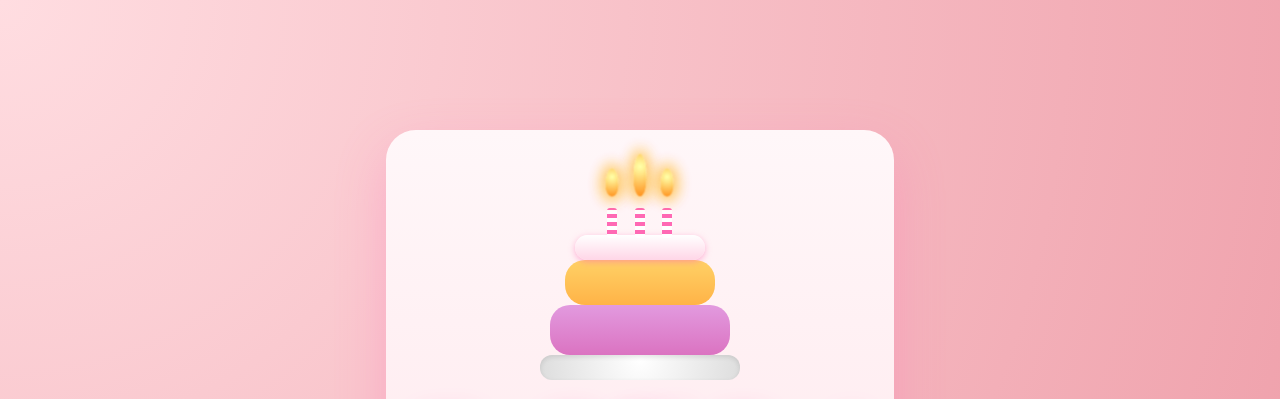
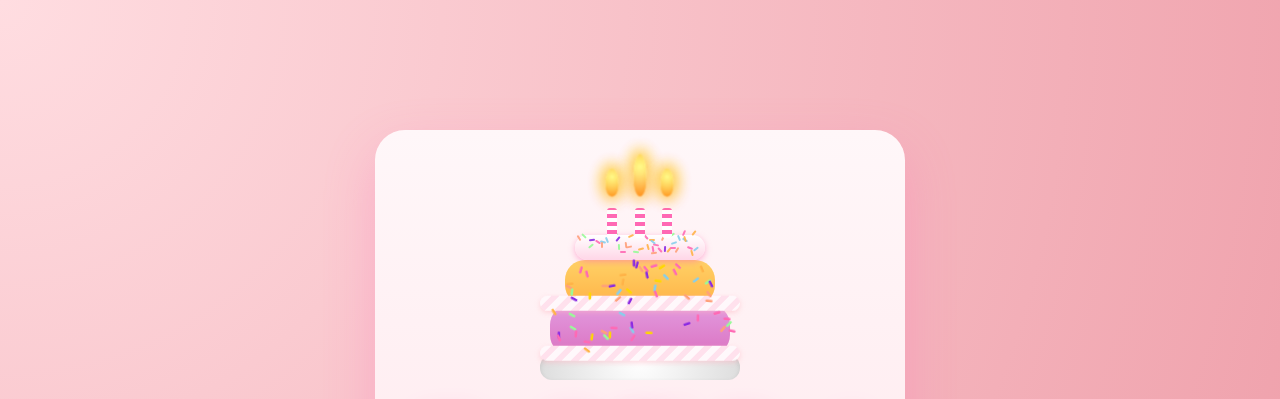
Before and after one commit to vanputrah24-ctrl/Nurfa-s-birthday, a plain HTML site: page index.html in a window 1280 px wide. Shown: the top 399 px of the page. Drawn offline with Linux system fonts and the light colour scheme.

Commit message:
Update index.html

```diff
--- a/index.html
+++ b/index.html
@@ -84,6 +84,7 @@ body {
   background: linear-gradient(to top, #ffb347, #ffd166);
 }
 
+
 .icing {
   position: absolute;
   bottom: 120px;
@@ -118,7 +119,9 @@ body {
   opacity: 0.9;
 }
 
-/* === Dekorasi Kue === */
+/* === Tambahan Ornamen Warna-Warni di Kue === */
+
+/* Lapisan krim bergelombang antara layer */
 .layer-decor {
   position: absolute;
   width: 200px;
@@ -137,15 +140,21 @@ body {
   animation: waveMove 3s ease-in-out infinite alternate;
 }
 
-.layer-decor.middle { bottom: 70px; }
-.layer-decor.bottom { bottom: 20px; }
+.layer-decor.middle {
+  bottom: 70px;
+}
 
+.layer-decor.bottom {
+  bottom: 20px;
+}
+
+/* Efek bergerak lembut di krim */
 @keyframes waveMove {
   0% { transform: translateX(-50%) translateY(0); }
   100% { transform: translateX(-50%) translateY(3px); }
 }
 
-/* Sprinkle */
+/* Sprinkle warna-warni di atas tiap layer */
 .sprinkle {
   position: absolute;
   width: 6px;
@@ -162,20 +171,31 @@ body {
   50% { transform: rotate(calc(var(--angle) + 20deg)) scale(1.2); opacity: 1; }
 }
 
-/* Candles & Flame */
+
+@keyframes twinkleEmoji {
+  0%, 100% { transform: scale(1); opacity: 0.5; }
+  50% { transform: scale(1.3); opacity: 1; }
+}
+
+
+
+/* Candles */
 .candle {
   position: absolute;
   bottom: 142px;
   width: 10px;
   height: 30px;
   border-radius: 3px;
-  background: repeating-linear-gradient(to top, #fff, #fff 4px, #ff69b4 4px, #ff69b4 8px);
+  background: repeating-linear-gradient(
+      to top, #fff, #fff 4px, #ff69b4 4px, #ff69b4 8px);
 }
 
 #candle1 { left: 50%; transform: translateX(-50%); }
 #candle2 { left: 35%; }
 #candle3 { left: 60%; }
 
+/* Flames */
+/* Flames */
 .flame {
   position: absolute;
   width: 14px;
@@ -186,13 +206,42 @@ body {
   animation: flicker 0.8s ease-in-out infinite;
 }
 
-#flame1 { bottom: 182px; height: 45px; left: 47%; transform: translateX(-50%); }
-#flame2 { bottom: 182px; height: 30px; left: 34%; transform: translateX(-50%); }
-#flame3 { bottom: 182px; height: 30px; left: 59%; transform: translateX(-50%); }
+/* Sesuaikan posisi dengan candle masing-masing */
+#flame1 {
+  bottom: 182px;
+  height: 45px;
+  left: 47%;
+  transform: translateX(-50%);
+}
+#flame2 {
+  bottom: 182px;
+  height: 30px;
+  left: 34%;
+  transform: translateX(-50%);
+}
+#flame3 {
+  bottom: 182px;
+  height: 30px;
+  left: 59%;
+  transform: translateX(-50%);
+}
+
 
 @keyframes flicker {
   0%, 100% { transform: scale(1) translateY(0); opacity: 1; filter: brightness(1.2); }
   50% { transform: scale(0.9) translateY(-1px); opacity: 0.8; filter: brightness(0.9); }
+}
+
+/* Glow */
+.flame::after {
+  content: "";
+  position: absolute;
+  top: -5px; left: -5px;
+  width: 24px; height: 30px;
+  background: radial-gradient(circle, rgba(255,215,0,0.5), transparent);
+  border-radius: 50%;
+  filter: blur(8px);
+  z-index: -1;
 }
 
 /* Message */
@@ -202,7 +251,7 @@ body {
   color: #ff69b4;
   margin: 10px 0 0;
   text-shadow: 0 3px 10px rgba(255,105,180,0.4);
-  animation: glowText 2s ease-in-out 3;
+  animation: glowText 2s ease-in-out 3; /* glow hanya 3x */
 }
 
 @keyframes glowText {
@@ -216,7 +265,7 @@ body {
   margin-top: 8px;
 }
 
-/* Confetti */
+/* Confetti (muncul sekali) */
 .particles {
   position: absolute;
   top: 0; left: 0;
@@ -252,9 +301,9 @@ body {
     <div class="layer layer-bottom"></div>
     <div class="layer layer-middle"></div>
     <div class="layer layer-top"></div>
-    <div class="icing"></div>
-    <div class="stars" id="stars"></div>
-    <div class="meses" id="meses"></div>
+      <div class="icing"></div>
+      <div class="stars" id="stars"></div>
+  <div class="meses" id="meses"></div>
     <div class="candle" id="candle1"></div>
     <div class="candle" id="candle2"></div>
     <div class="candle" id="candle3"></div>
@@ -265,7 +314,10 @@ body {
 
   <div class="message">
     <h1>Happy Birthday Nupaa!</h1>
-    <p>May your day be full of joy and sweetness! 🎂✨<br>Happy 18th ✨ dear Revan</p>
+    <p>May your day be full of joy and sweetness! 🎂✨
+        Happy 18th ✨
+        dear Revan
+    </p>
   </div>
 
   <button class="music-btn" id="musicBtn">🎵 Play Music</button>
@@ -273,13 +325,107 @@ body {
   <div class="particles" id="particles"></div>
 </div>
 
-<!-- 🎶 MUSIC FROM GOOGLE DRIVE -->
-<audio id="birthdaySong" preload="auto">
-  <source src="https://docs.google.com/uc?export=download&id=1xzN2lThbput3tOz1Jla7EDt6Wom1e_L2" type="audio/mp3">
-</audio>
+<audio id="birthdaySong" src="asset/Nadin_Amizah_-_Semua_Aku_Dirayakan_CeeNaija.com_.mp3"></audio>
+
 
 <script>
 document.addEventListener('DOMContentLoaded', () => {
+  const particlesContainer = document.getElementById('particles');
+  const colors = ['#ff69b4', '#ffd700', '#87ceeb', '#98fb98', '#ff8c00', '#ffa07a'];
+
+  // Bikin konfeti sekali aja
+  for (let i = 0; i < 50; i++) {
+    const p = document.createElement('div');
+    p.style.position = 'absolute';
+    p.style.width = '10px';
+    p.style.height = '10px';
+    p.style.borderRadius = '50%';
+    p.style.background = colors[Math.floor(Math.random() * colors.length)];
+    p.style.left = Math.random() * 100 + '%';
+    p.style.top = Math.random() * 100 + '%';
+    p.style.opacity = 0.8;
+    p.style.transform = 'translateY(0)';
+    p.style.transition = 'transform 2s ease-out, opacity 2s ease-out';
+    particlesContainer.appendChild(p);
+    setTimeout(() => {
+      p.style.transform = 'translateY(300px)';
+      p.style.opacity = 0;
+    }, 100);
+    setTimeout(() => p.remove(), 2500);
+  }
+
+    // Tambahkan meses di atas kue
+  const mesesContainer = document.getElementById('meses');
+  const mesesColors = ['#ff69b4', '#ffb347', '#87ceeb', '#98fb98', '#ffa07a', '#8a2be2'];
+  for (let i = 0; i < 40; i++) {
+    const m = document.createElement('span');
+    m.style.left = Math.random() * 120 + 'px';
+    m.style.top = Math.random() * 20 + 'px';
+    m.style.setProperty('--color', mesesColors[Math.floor(Math.random() * mesesColors.length)]);
+    m.style.setProperty('--angle', Math.random() * 180 + 'deg');
+    mesesContainer.appendChild(m);
+  }
+
+
+  // Flame click
+  const flames = document.querySelectorAll('.flame');
+  flames.forEach(flame => {
+    flame.addEventListener('click', function() {
+      this.style.display = 'none';
+      if ([...flames].every(f => f.style.display === 'none')) {
+        alert('All candles blown out! 🌟 Make a wish!');
+      }
+    });
+  });
+
+
+  // === Tambahan krim & meses yang menutupi layer kuning aja ===
+  const cake = document.querySelector('.cake');
+
+
+ // === Tambahan ornamen warna-warni di kue ===
+const sprinkleColors = ['#ff69b4', '#ffb347', '#87ceeb', '#98fb98', '#ffa07a', '#8a2be2', '#ffd700'];
+
+function addSprinklesToLayer(bottom, count = 40, width = 150) {
+  const layerSprinkle = document.createElement('div');
+  layerSprinkle.style.position = 'absolute';
+  layerSprinkle.style.bottom = `${bottom}px`;
+  layerSprinkle.style.left = '50%';
+  layerSprinkle.style.transform = 'translateX(-50%)';
+  layerSprinkle.style.width = width + 'px';
+  layerSprinkle.style.height = '45px';
+  layerSprinkle.style.pointerEvents = 'none';
+  layerSprinkle.style.zIndex = '4';
+
+  for (let i = 0; i < count; i++) {
+    const s = document.createElement('span');
+    s.classList.add('sprinkle');
+    s.style.left = Math.random() * width + 'px';
+    s.style.top = Math.random() * 40 + 'px';
+    s.style.setProperty('--color', sprinkleColors[Math.floor(Math.random() * sprinkleColors.length)]);
+    s.style.setProperty('--angle', Math.random() * 180 + 'deg');
+    layerSprinkle.appendChild(s);
+  }
+
+  cake.appendChild(layerSprinkle);
+}
+
+// Tambah sprinkle di layer kuning dan ungu
+addSprinklesToLayer(75, 35, 150);
+addSprinklesToLayer(25, 25, 180);
+
+// Tambahkan krim dekoratif bergelombang antar layer
+const decorMiddle = document.createElement('div');
+decorMiddle.classList.add('layer-decor', 'middle');
+cake.appendChild(decorMiddle);
+
+const decorBottom = document.createElement('div');
+decorBottom.classList.add('layer-decor', 'bottom');
+cake.appendChild(decorBottom);
+
+
+
+  // Music button
   const musicBtn = document.getElementById('musicBtn');
   const song = document.getElementById('birthdaySong');
   let playing = false;
@@ -297,6 +443,5 @@ document.addEventListener('DOMContentLoaded', () => {
   });
 });
 </script>
-
 </body>
 </html>
```
